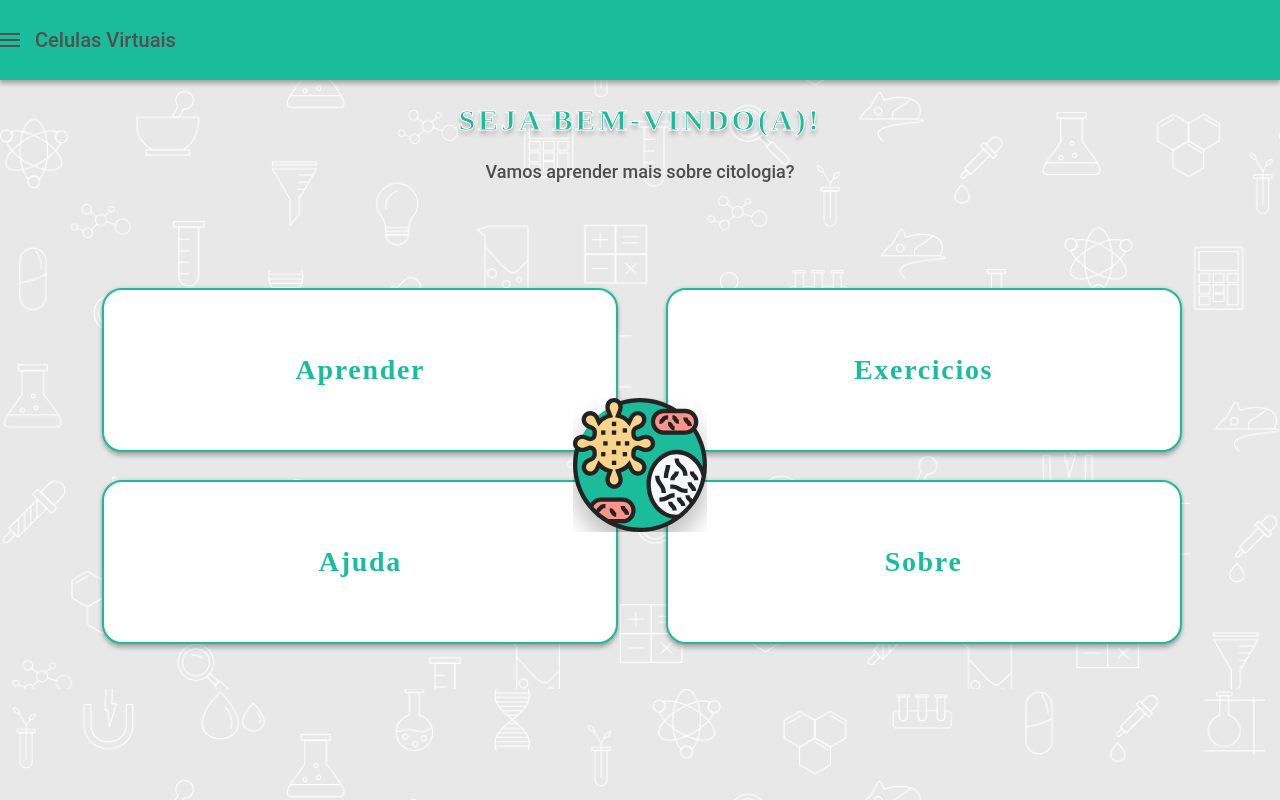
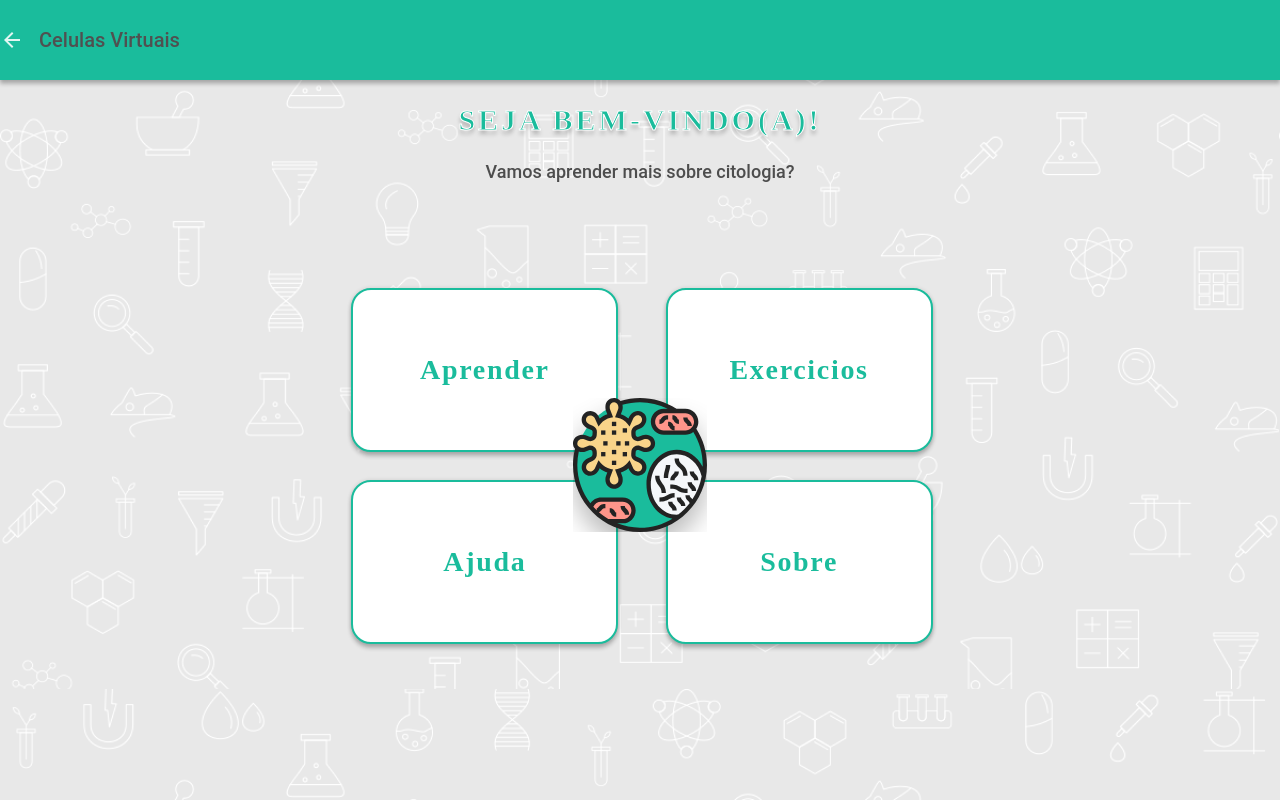
Before and after one commit to marcosdefina/celulas-virtuais-bk, an Angular app: page / in a window 1280 px wide. Built offline with nearby package versions, Linux system fonts and the light colour scheme.

Commit message:
fixing card size in home

```diff
--- a/src/app/app.component.html
+++ b/src/app/app.component.html
@@ -1,7 +1,7 @@
 <nav class="uk-navbar uk-navbar-container uk-margin custom-background-color">
     <div class="uk-navbar-left">
         <a class="uk-navbar-toggle" href="#">
-            <span uk-navbar-toggle-icon></span>
+            <img src="../assets/icons/back.svg">
             <span class="uk-margin-small-left">Celulas Virtuais</span>
         </a>
     </div>
--- a/src/app/home/home.component.css
+++ b/src/app/home/home.component.css
@@ -18,7 +18,7 @@
     position: absolute;
     left: 48%;
     top: 56%;
-    width: 40%;
+    width: 263px;
     height: 20%;
     transform: translate(-100%, -100%);
 }
@@ -29,7 +29,7 @@
     position: absolute;
     left: 52%;
     top: 56%;
-    width: 40%;
+    width: 263px;
     height: 20%;
     transform: translate(0%, -100%);
 }
@@ -40,7 +40,7 @@
     position: absolute;
     left: 48%;
     top: 60%;
-    width: 40%;
+    width: 263px;
     height: 20%;
     transform: translate(-100%, -0%);
 }
@@ -51,7 +51,7 @@
     position: absolute;
     left: 52%;
     top: 60%;
-    width: 40%;
+    width: 263px;
     height: 20%;
     transform: translate(0%, 0%);
 }
```
Also changed, not shown: src/assets/icons/back.png (added), src/assets/icons/back.svg (added).
